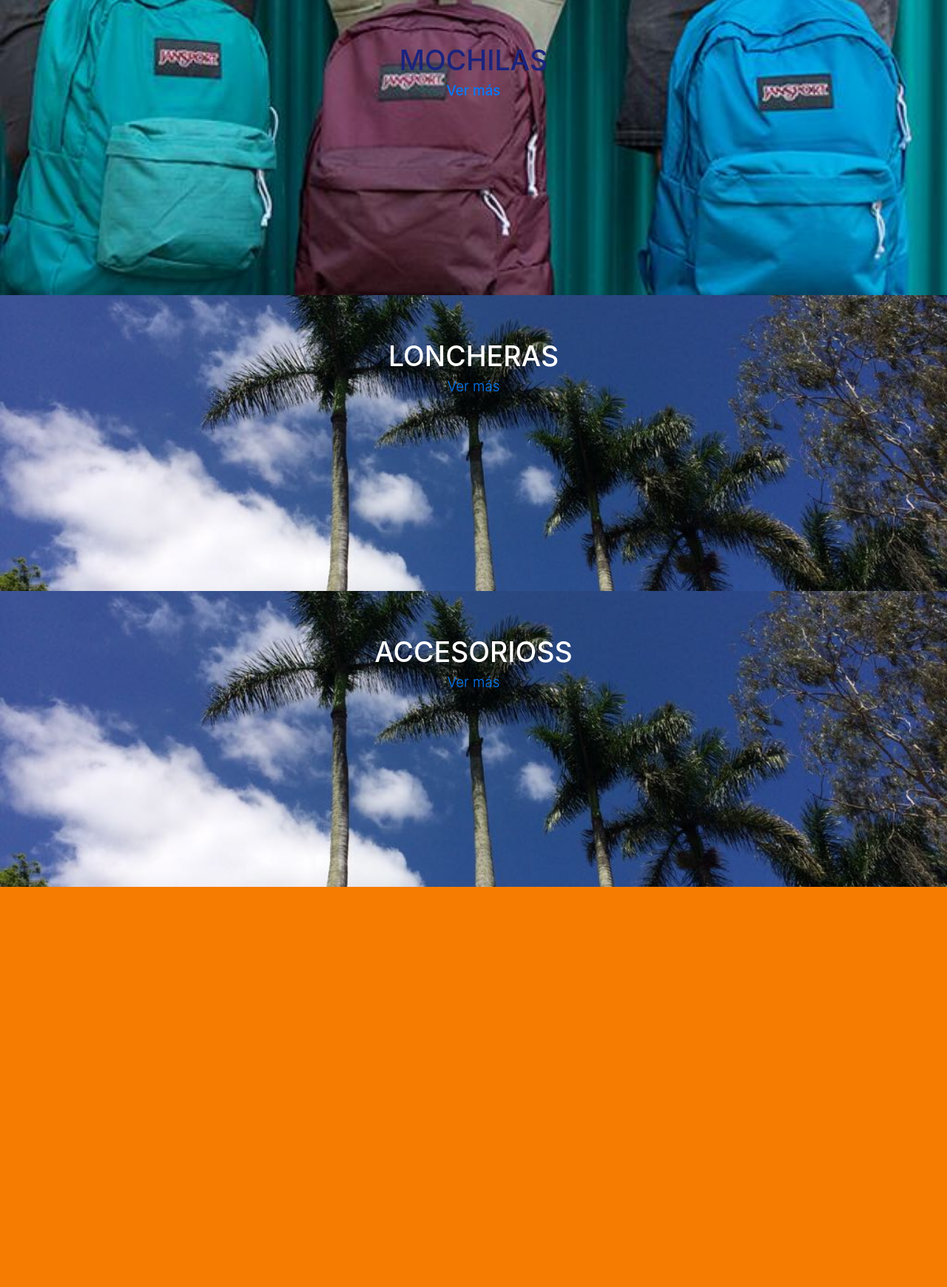
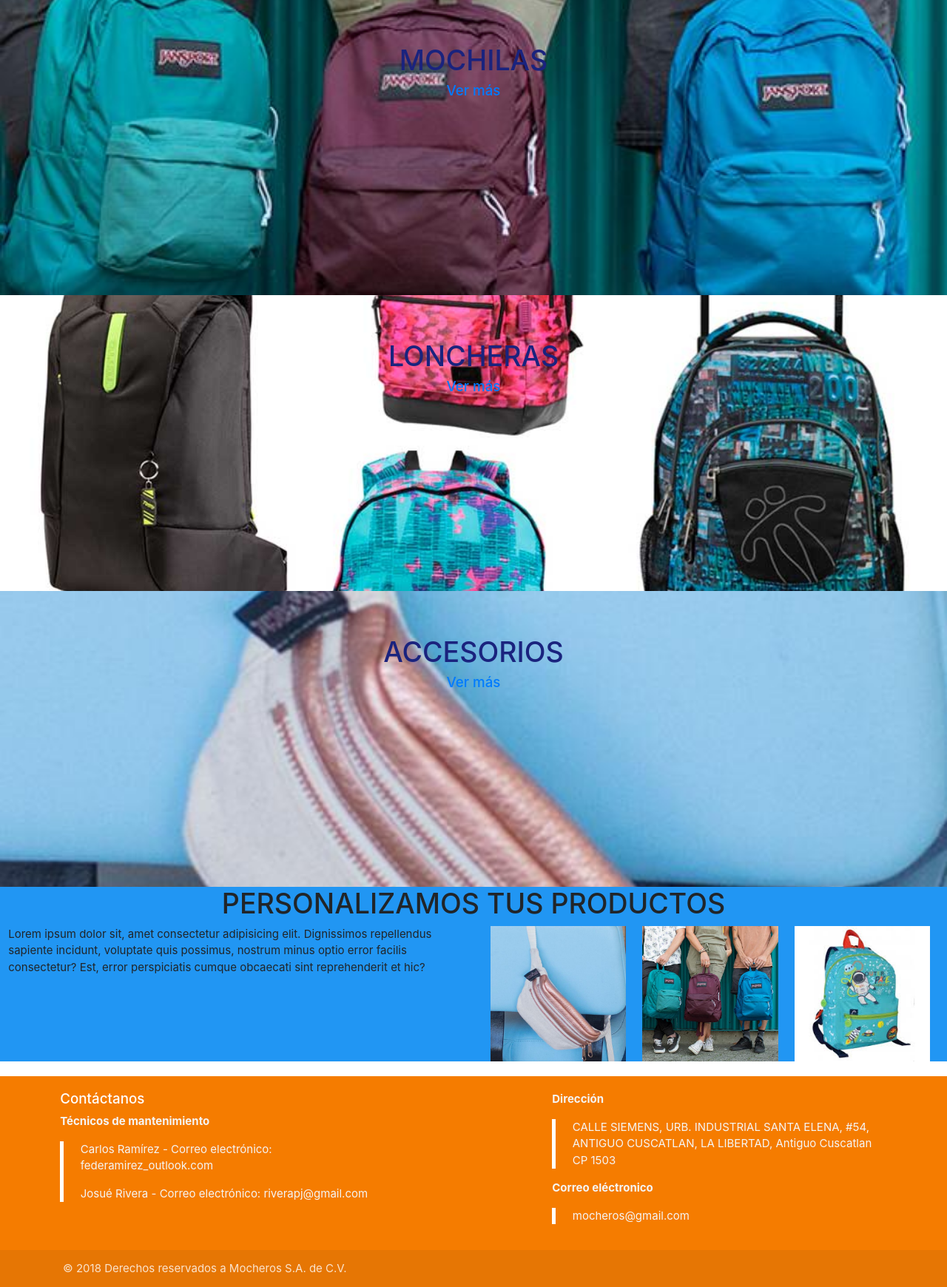
Before and after one commit to Riverapjj/MocherosOnline, a PHP site: page / in a window 1280 px wide. Shown: the part 158-1898 px from the top of the page at 74% size. Before the commit the page ends 1357 px from the top, so only its background shows below. Run offline with PHP 8.4, Linux system fonts and the light colour scheme; style sheets or scripts are compiled from the project's sources.

Commit message:
public/index

```diff
--- a/mocheros/public/index.php
+++ b/mocheros/public/index.php
@@ -19,7 +19,7 @@
             <img src="../resources/img/banner-mochilas3.jpeg"> <!-- random image -->
             <div class="caption center-align">
                 <h1 class="indigo-text text-darken-4">MOCHILAS</h1>
-                    <h5 class="orange-text text-darken-3"><a href="mochilas.php">Ver más</a></h5>
+                <h5 class="orange-text text-darken-3"><a href="../views/public/mochilas.php">Ver más</a></h5>
             </div>
         </li>
         <li>
@@ -27,7 +27,7 @@
             <div class="caption left-align">
                 <h3 class="indigo-text text-darken-4">¡Bienvenido a Mocheros!</h3>
                 <h5 class="orange-text text-darken-3">Somos tus compañeros en tus aventuras del día a día</h5>
-                    <a href="mochilas.php" class="orange-text text-darken-3">Haz click aquí para ver nuestras mochilas</a>
+                <a href="../views/public/mochilas.php" class="orange-text text-darken-3">Haz click aquí para ver nuestras mochilas</a>
             </div>
         </li>
         <li>
@@ -35,13 +35,15 @@
             <div class="caption left-align">
                 <h3 class="indigo-text text-darken-4">Febrero, el mes de la amistad</h3>
                 <h5 class="orange-text text-darken-3">¡Regala alguno de nuestros productos para tus seres queridos!</h5>
-                    <a href="mochilas.php" class="orange-text text-darken-3">Ver mochilas</a>
+                <a href="../views/public/mochilas.php" class="orange-text text-darken-3">Haz click aquí para ver nuestras mochilas</a>
             </div>
         </li>
         <li>
-                <img src="../resources/img/mochilas-3.jpg"> <!-- random image -->
+            <img src="../resources/img/mochilas-8.jpg"> <!-- random image -->
             <div class="caption center-align">
                 <h3 class="indigo-text text-darken-4">Las mejores mochilas a tu alcance</h3>
+                <h5 class="orange-text text-darken-3">Mochilas que puedes utilizar en cualquier momento</h5>
+                <a href="../views/public/mochilas.php" class="orange-text text-darken-3">Haz click aquí para ver nuestras mochilas</a>
             </div>
         </li>
     </ul>
@@ -50,31 +52,34 @@
 <div class="slider">
     <ul class="slides">
         <li>
-                <img src="../resources/img/palmeras.jpg"> <!-- random image -->
+            <img src="../resources/img/mochilas-8.jpg"> <!-- random image -->
             <div class="caption center-align">
-                    <h1>LONCHERAS</h1>
-                    <h5 class="light grey-text text-lighten-3"><a href="">Ver más</a></h5>
+                <h1 class="indigo-text text-darken-4">LONCHERAS</h1>
+                <h5 class="orange-text text-darken-3"><a href="../views/public/loncheras.php">Ver más</a></h5>
             </div>
         </li>
         <li>
-                <img src="../resources/img/palmeras.jpg"> <!-- random image -->
+            <img src="../resources/img/banner-mochilas3.jpeg"> <!-- random image -->
             <div class="caption left-align">
-                    <h3>Left Aligned Caption</h3>
-                    <h5 class="light grey-text text-lighten-3">Here's our small slogan.</h5>
+                <h3 class="indigo-text text-darken-4">Nuestras loncheras destacan por sus diseños y calidad</h3>
+                <h5 class="orange-text text-darken-3">Nuestras loncheras poseen los mejores diseños en el mercado</h5>
+                <a href="../views/public/loncheras.php" class="orange-text text-darken-3">Haz click aquí para ver nuestras loncheras</a>
             </div>
         </li>
         <li>
-                <img src="../resources/img/palmeras.jpg"> <!-- random image -->
-                <div class="caption right-align">
-                    <h3>Right Aligned Caption</h3>
-                    <h5 class="light grey-text text-lighten-3">Here's our small slogan.</h5>
+            <img src="../resources/img/banner-mochilas.png"> <!-- random image -->
+            <div class="caption left-align">
+                <h3 class="indigo-text text-darken-4">Febrero, el mes del amor y la amistad</h3>
+                <h5 class="orange-text text-darken-3">Este es el mes para demostrarle cuánto quieres a tus familiares y amigos con una lonchera</h5>
+                <a href="../views/public/loncheras.php" class="orange-text text-darken-3">Haz click aquí para ver nuestras loncheras</a>
             </div>
         </li>
         <li>
-                <img src="../resources/img/palmeras.jpg"> <!-- random image -->
+            <img src="../resources/img/banner-mochilas2.jpeg"> <!-- random image -->
             <div class="caption center-align">
-                    <h3>This is our big Tagline!</h3>
-                    <h5 class="light grey-text text-lighten-3">Here's our small slogan.</h5>
+                <h3 class="indigo-text text-darken-4">¡Las mejores loncheras para ti!</h3>
+                <h5 class="orange-text text-darken-3">Loncheras con diseños irresistibles</h5>
+                <a href="../views/public/loncheras.php" class="orange-text text-darken-3">Haz click aquí para ver nuestras loncheras</a>
             </div>
         </li>
     </ul>
@@ -83,36 +88,60 @@
 <div class="slider">
     <ul class="slides">
         <li>
-                <img src="../resources/img/palmeras.jpg"> <!-- random image -->
+            <img src="../resources/img/banner-accesorios.jpeg"> <!-- random image -->
             <div class="caption center-align">
-                    <h1>ACCESORIOSS</h1>
-                    <h5 class="light grey-text text-lighten-3"><a href="">Ver más</a></h5>
+                <h1 class="indigo-text text-darken-4">ACCESORIOS</h1>
+                <h5 class="orange-text text-darken-3"><a href="../views/public/accesorios.php">Ver más</a></h5>
             </div>
         </li>
         <li>
-                <img src="../resources/img/palmeras.jpg"> <!-- random image -->
+            <img src="../resources/img/banner-mochilas3.jpeg"> <!-- random image -->
             <div class="caption left-align">
-                    <h3>Left Aligned Caption</h3>
-                    <h5 class="light grey-text text-lighten-3">Here's our small slogan.</h5>
+                <h3 class="indigo-text text-darken-4">Los mejores accesorios para toda ocasión que podrás encontrar</h3>
+                <h5 class="orange-text text-darken-3">Perfecto para la escuela, la universidad, el trabajo y muchas cosas más</h5>
+                <a href="../views/public/accesorios.php" class="orange-text text-darken-3">Haz click aquí para ver nuestros accesorios</a>
             </div>
         </li>
         <li>
-                <img src="../resources/img/palmeras.jpg"> <!-- random image -->
-                <div class="caption right-align">
-                    <h3>Right Aligned Caption</h3>
-                    <h5 class="light grey-text text-lighten-3">Here's our small slogan.</h5>
+            <img src="../resources/img/banner-mochilas.png"> <!-- random image -->
+            <div class="caption left-align">
+                <h3 class="indigo-text text-darken-4">Regala nuestros accesorios para sorprender a tus seres queridos</h3>
+                <h5 class="orange-text text-darken-3">En febrero, la época perfecta para regalar nuestros productos</h5>
+                <a href="../views/public/accesorios.php" class="orange-text text-darken-3">Haz click aquí para ver nuestros accesorios</a>
             </div>
         </li>
         <li>
-                <img src="../resources/img/palmeras.jpg"> <!-- random image -->
+            <img src="../resources/img/mochilas-8.jpg"> <!-- random image -->
             <div class="caption center-align">
-                    <h3>This is our big Tagline!</h3>
-                    <h5 class="light grey-text text-lighten-3">Here's our small slogan.</h5>
+                <h3 class="indigo-text text-darken-4">¡Todos nuestros accesorios son elaborados para ti!</h3>
+                <h5 class="orange-text text-darken-3">Ponemos empeño y dedicación en cada producto que realizamos</h5>
+                <a href="../views/public/accesorios.php" class="orange-text text-darken-3">Haz click aquí para ver nuestros accesorios</a>
             </div>
         </li>
     </ul>
 </div>
+
+<div class="blue lightned-2 container-fluid">
+    <div class="row">
+        <div class="col col-sm-12">
+            <h1 class="caption center-align">PERSONALIZAMOS TUS PRODUCTOS</h1>
+        </div>
+        <div class="col col-sm-12 col-lg-6">
+            Lorem ipsum dolor sit, amet consectetur adipisicing elit. Dignissimos repellendus sapiente incidunt, voluptate quis possimus, nostrum minus optio error facilis consectetur? Est, error perspiciatis cumque obcaecati sint reprehenderit et hic?
+        </div>
+        <div class="caption center-align col col-sm-12 col-lg-6">
+            <img class="col col-sm-4" src="../resources/img/banner-accesorios.jpeg">
+            <img class="col col-sm-4" src="../resources/img/banner-mochilas3.jpeg">
+            <img class="col col-sm-4" src="../resources/img/mochila5.jpg">
+        </div>
+    </div>
+</div>
 </main>
+<footer>
+<?php
+    require('../app/view/footer.php');
+    ?>
+</footer>
       <!--Import jQuery before materialize.js-->
       <script type="text/javascript" src="../resources/js/jquery-3.3.1.min.js"></script>
       <script type="text/javascript" src="../resources/js/materialize.min.js"></script>
```
Lines whose indentation alone changed are shown as unchanged.
